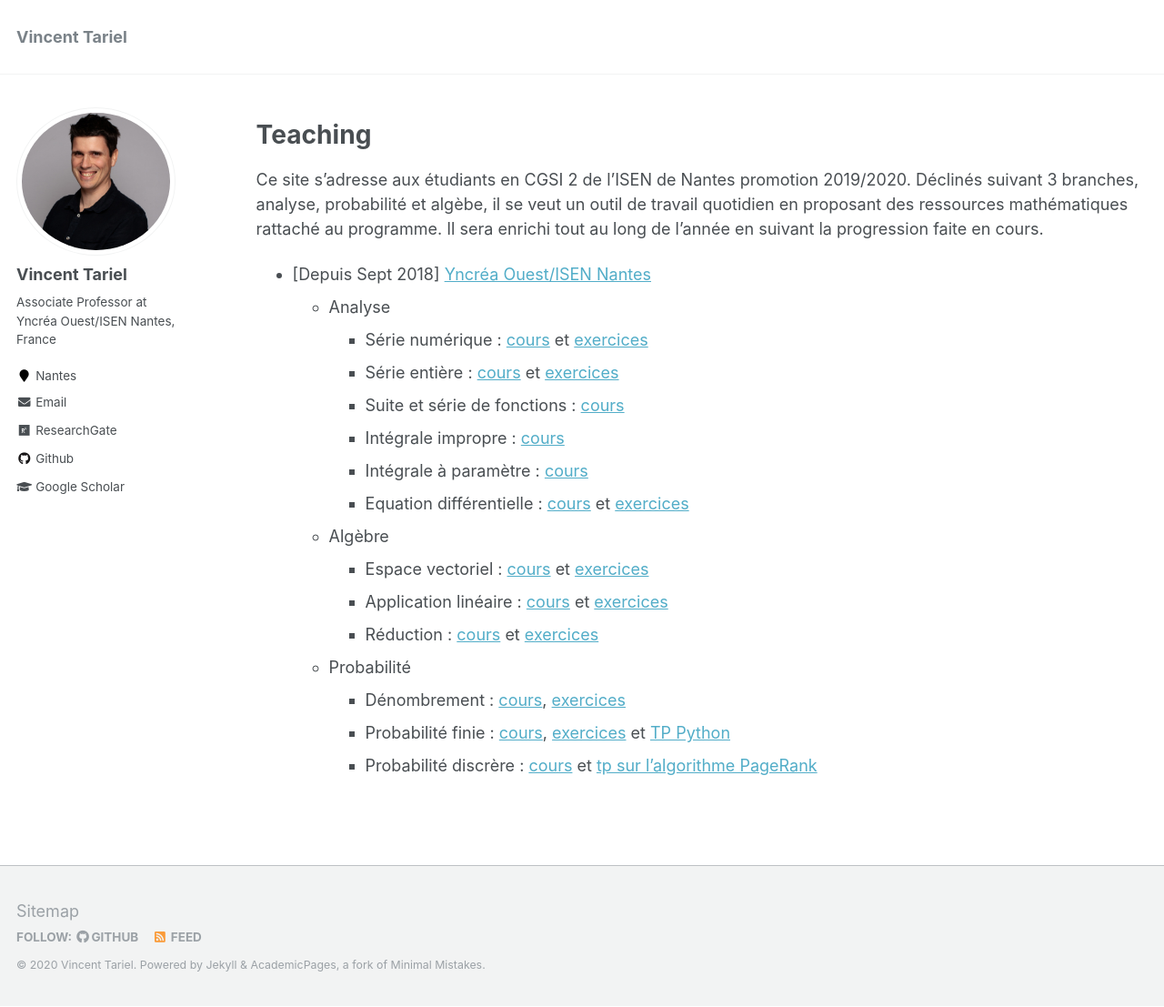
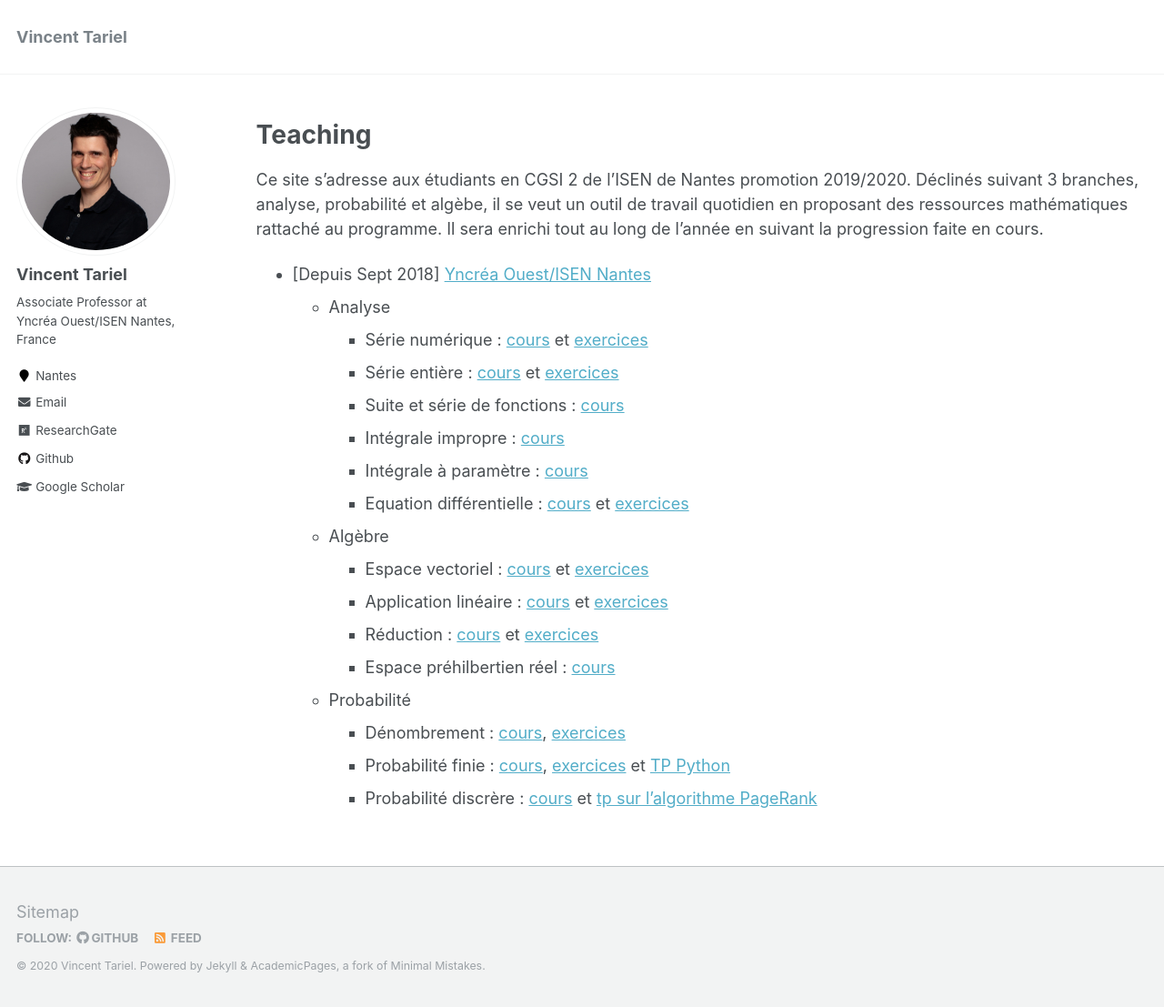
Before and after one commit to VincentTariel/vincenttariel.github.io, a Jekyll site: the page built from _pages/teaching.md, in a window 1280 px wide and 1107 px high. Shown: the whole window at 91% size. Built offline with Jekyll 4.4.1, drawn with Linux system fonts in a browser that asks for light colours.

Commit message:
espace prehilbertien reel

```diff
--- a/_pages/teaching.md
+++ b/_pages/teaching.md
@@ -22,6 +22,7 @@ Il sera enrichi tout au long de l'année en suivant la progression faite en cour
        * Espace vectoriel : [cours](https://github.com/VincentTariel/cours/blob/master/algebre/espace_vectoriel_cours.pdf) et [exercices](https://github.com/VincentTariel/cours/blob/master/algebre/espace_vectoriel_exo.pdf)
        * Application linéaire : [cours](https://github.com/VincentTariel/cours/blob/master/algebre/application_lineaire_cours.pdf) et [exercices](https://github.com/VincentTariel/cours/blob/master/algebre/application_lineaire_exo.pdf)
        * Réduction : [cours](https://github.com/VincentTariel/cours/blob/master/algebre/reduction_cours.pdf) et [exercices](https://github.com/VincentTariel/cours/blob/master/algebre/reduction_exo.pdf)
+       * Espace préhilbertien réel : [cours](https://github.com/VincentTariel/cours/blob/master/algebre/espace_prehilbertien_cours.pdf)
 
   * Probabilité
        * Dénombrement : [cours](https://github.com/VincentTariel/cours/blob/master/probabilite/denombrement_cours.pdf), [exercices](https://github.com/VincentTariel/cours/blob/master/probabilite/denombrement_exo.pdf)
```
